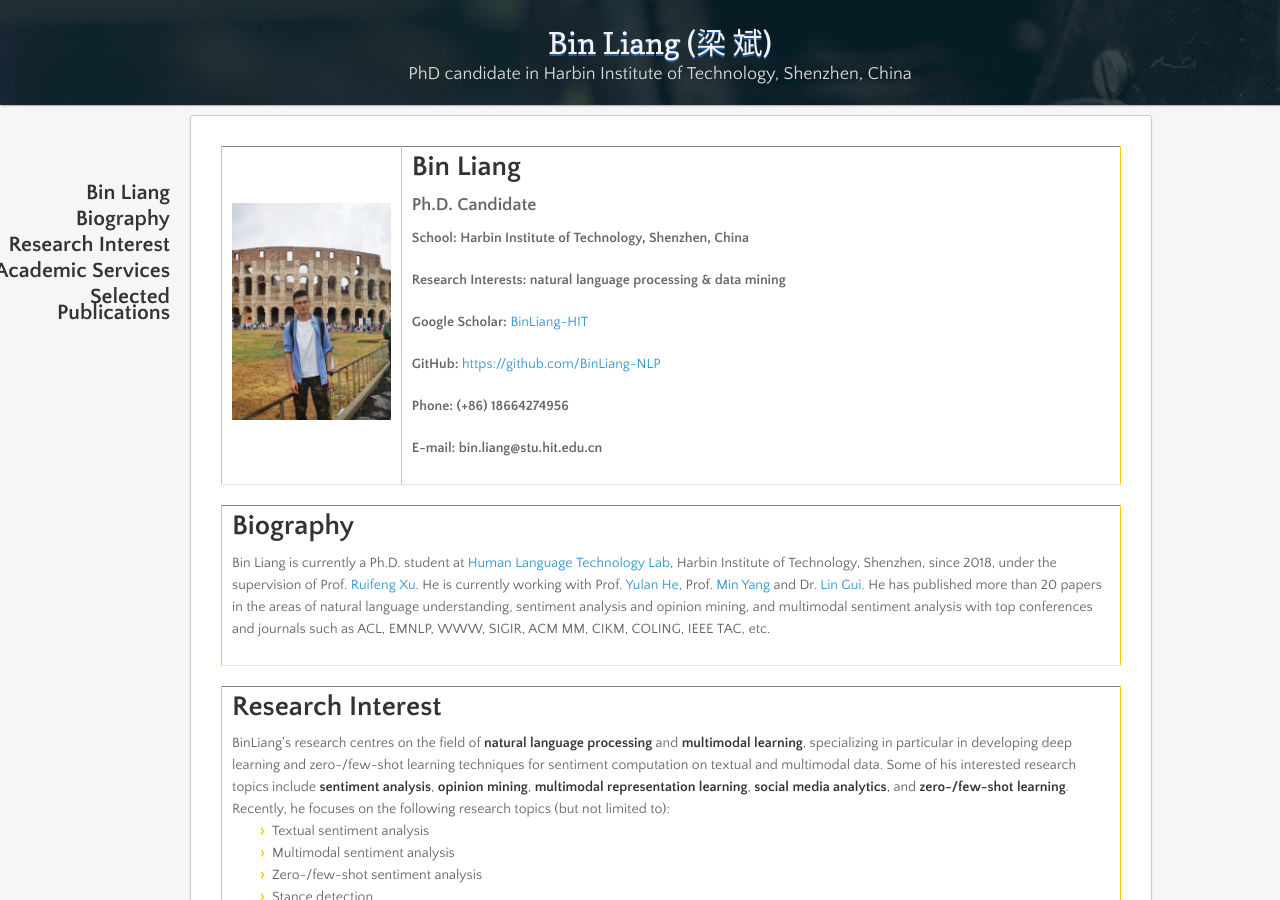
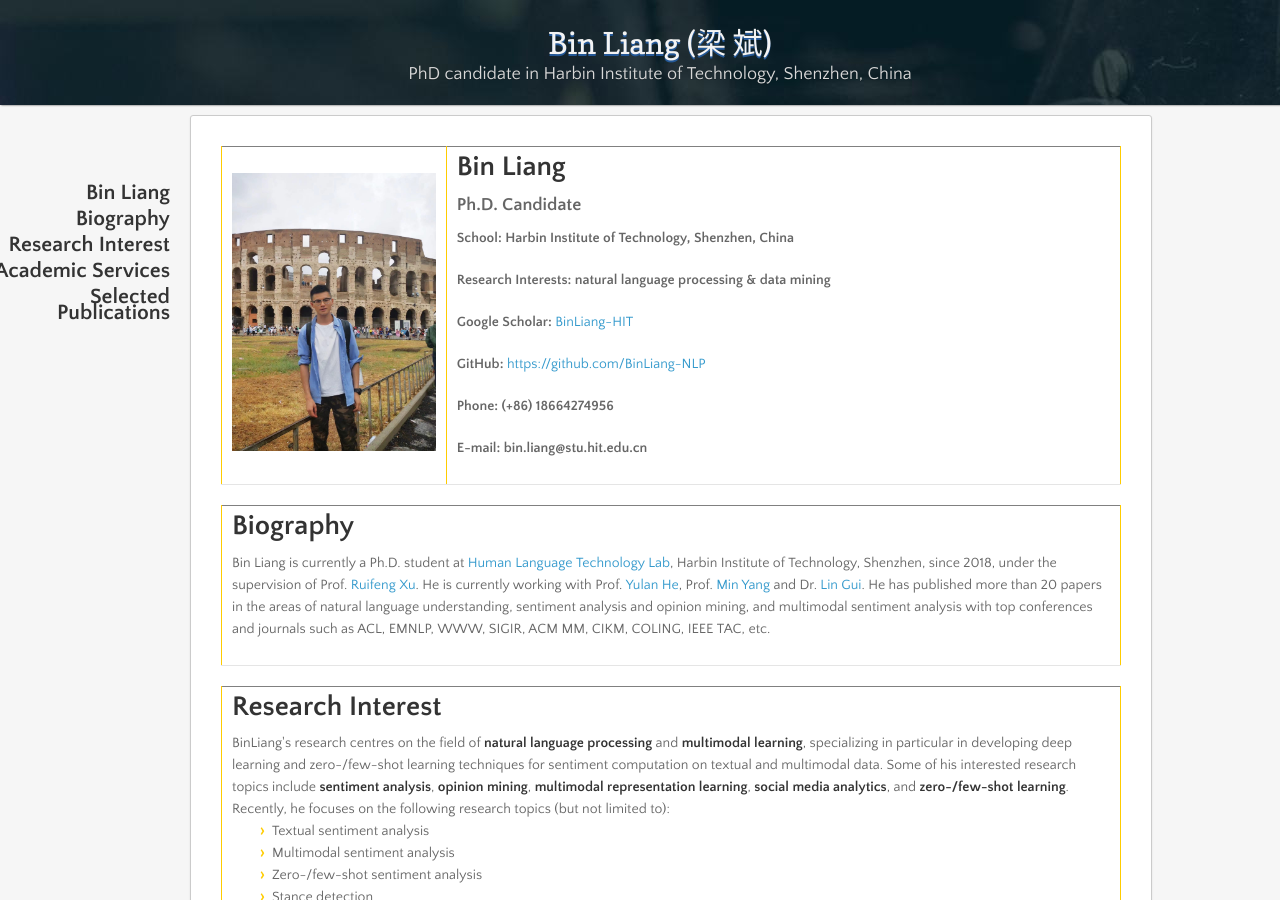
Before and after one commit to BinLiang-NLP/BinLiang-NLP.github.io, a Jekyll site: the page built from index.md, in a window 1280 px wide and 900 px high. Built offline with Jekyll 4.4.1, drawn with Linux system fonts in a browser that asks for light colours; nearby versions of some CDN libraries; our own code applies the rules of GitHub Pages for plain Markdown files.

Commit message:
Update index.md

```diff
--- a/index.md
+++ b/index.md
@@ -1,9 +1,9 @@
 <table border="1">
   <tr>
-    <td width="20%">
+    <td width="25%">
       <img src="/binliang1.jpeg" width="100%">
     </td>
-    <td width="80%">
+    <td width="75%">
       <h1>Bin Liang</h1>
       <h3><b>Ph.D. Candidate</b></h3>
       <p><b>School: Harbin Institute of Technology, Shenzhen, China</b></p>
```
